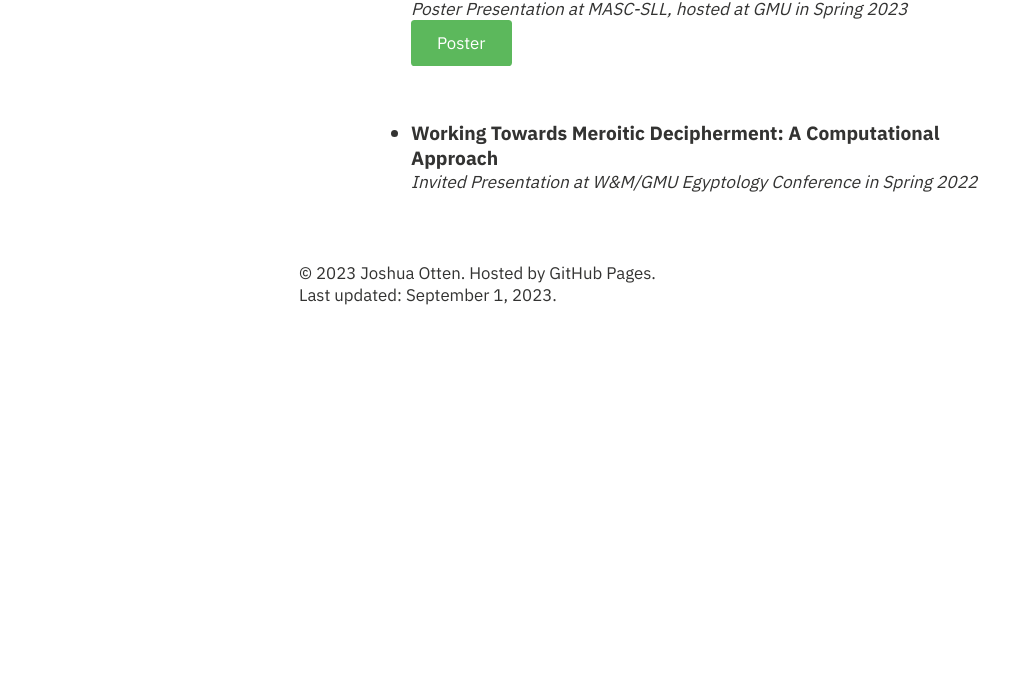
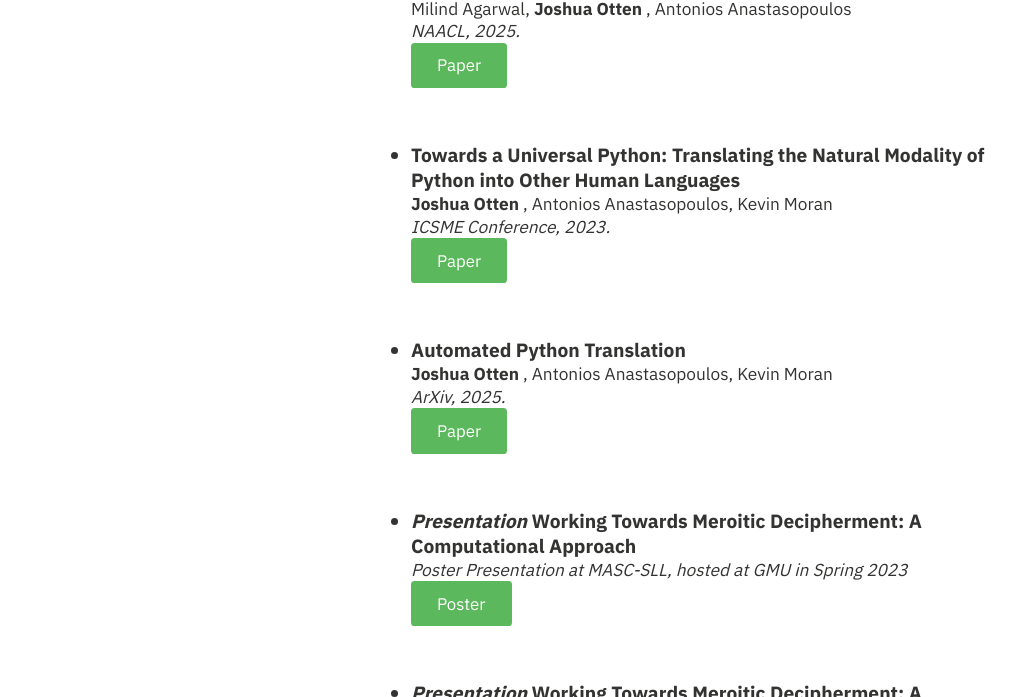
Before and after one commit to Joshua-Otten/Joshua-Otten.github.io, a plain HTML site: page publications.html in a window 1280 px wide. Shown: the part 440-1137 px from the top of the page, without its empty margins (21-1046 px from the left). Before the commit the page ends 800 px from the top, so only its background shows below. Drawn offline with nearby package versions, Linux system fonts and the light colour scheme; a web font is replaced by a local one.

Commit message:
updating git repo

```diff
--- a/publications.html
+++ b/publications.html
@@ -92,22 +92,47 @@
 			<h3>Publications / Presentations</h3>
 			<ul>
 
+			<li><p><strong>Towards Ancient Meroitic Decipherment: A Computational Approach</strong><br>
+			<span class="author_list_paper"><strong>Joshua Otten </strong>, Antonios Anastasopoulos</span>
+			<br>
+			<i class="venue">ALP, 2025. </i>
+			<br>
+			<a href="files/ALP_2025.pdf" target="_blank"><button type="button" class="btn btn-outline-success btn-sm">Paper</button></a>
+			 </p></li>
+
+			<li><p><strong>Script-Agnosticism and its Impact on Language Identification for Dravidian Languages</strong><br>
+			<span class="author_list_paper">Milind Agarwal, <strong>Joshua Otten </strong>, Antonios Anastasopoulos</span>
+			<br>
+			<i class="venue">NAACL, 2025. </i>
+			<br>
+			<a href="files/Script_Agnostic_LangID.pdf" target="_blank"><button type="button" class="btn btn-outline-success btn-sm">Paper</button></a>
+			 </p></li>
+
 			<li><p><strong>Towards a Universal Python: Translating the Natural Modality of Python into Other Human Languages</strong><br>
 			<span class="author_list_paper"><strong>Joshua Otten </strong>, Antonios Anastasopoulos, Kevin Moran </span>
 			<br>
 			<i class="venue">ICSME Conference, 2023. </i>
 			<br>
-			<a href="" target="_blank"><button type="button" class="btn btn-outline-success btn-sm">Paper</button> (Not yet available) </a>
+			<a href="files/IEEE-UniPy.pdf" target="_blank"><button type="button" class="btn btn-outline-success btn-sm">Paper</button></a>
 			 </p></li>
 
-            <li><p><strong>Working Towards Meroitic Decipherment: A Computational Approach</strong><br>
+			<li><p><strong>Automated Python Translation</strong><br>
+			<span class="author_list_paper"><strong>Joshua Otten </strong>, Antonios Anastasopoulos, Kevin Moran </span>
+			<br>
+			<i class="venue">ArXiv, 2025. </i>
+			<br>
+			<a href="files/AutomatedPythonTranslation-arXiv.pdf" target="_blank"><button type="button" class="btn btn-outline-success btn-sm">Paper</button></a>
+			 </p></li>
+
+
+            <li><p><strong><i>Presentation</i> Working Towards Meroitic Decipherment: A Computational Approach</strong><br>
                 <i class="venue">Poster Presentation at MASC-SLL, hosted at GMU in Spring 2023</i><br>
                 <a
                     href="files/MASC-SLL_Poster.pdf" target="_blank"><button type="button" class="btn btn-outline-success btn-sm">Poster</button></a>
                     </a>
                 </li>
 
-            <li><p><strong>Working Towards Meroitic Decipherment: A Computational Approach</strong><br>
+            <li><p><strong><i>Presentation</i> Working Towards Meroitic Decipherment: A Computational Approach</strong><br>
                 <i class="venue">Invited Presentation at W&M/GMU Egyptology Conference in Spring 2022 </i>
                 </p></li>
 			</ul>
@@ -120,7 +145,7 @@
 	<footer>
 		<span>© 2023 Joshua Otten. Hosted by GitHub Pages. </span>
 		<br>
-		<span>Last updated: September 1, 2023.</span>
+		<span>Last updated: April 23, 2025.</span>
 
   </footer>
 </div><!-- /.footer-wrap -->
```
Also changed, not shown: cv.html (+2 -2 lines), index.html (+2 -2 lines), projects.html (+16 -8 lines), 6 other files.
